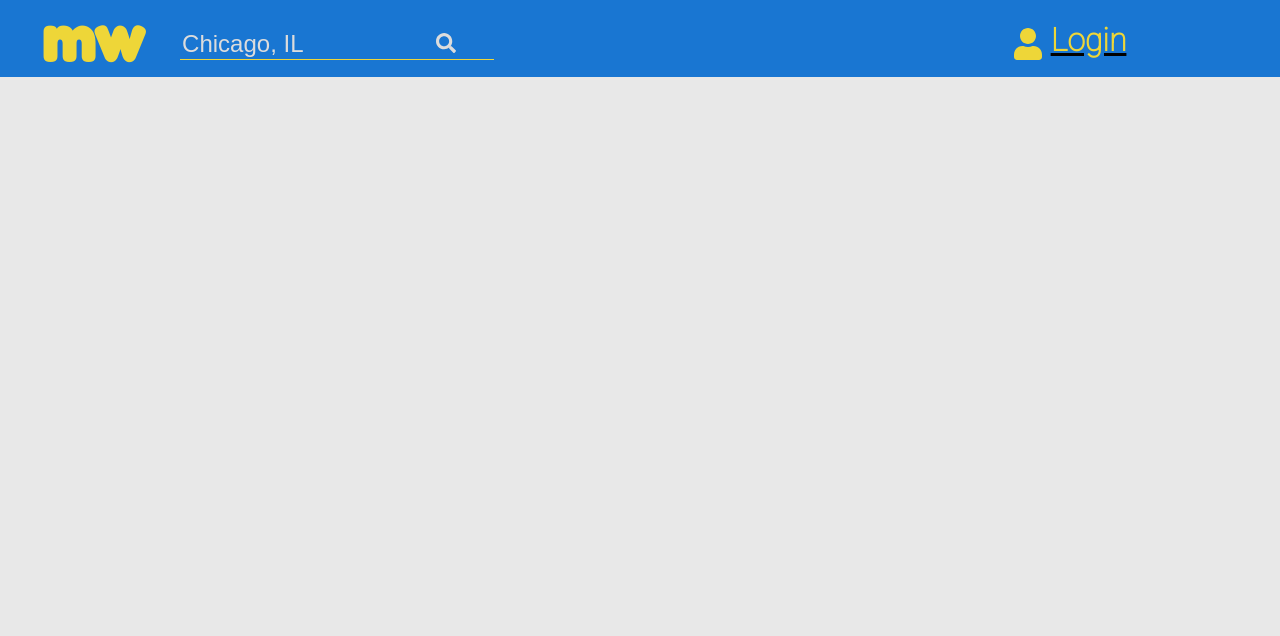
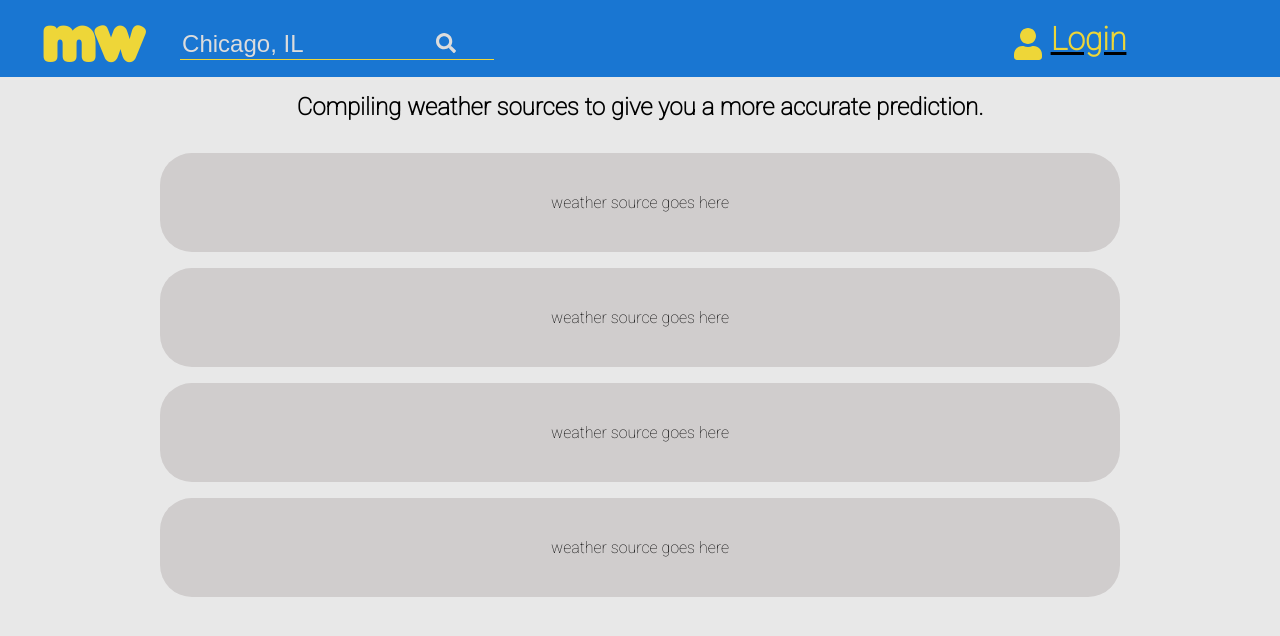
Before and after one commit to Superunknown1103/Multi-Weather, a React (Create React App) app in the folder multi-weather/: page / in a window 1280 px wide. Shown: the top 636 px of the page. Built offline with nearby package versions, Linux system fonts and the light colour scheme.

Commit message:
weatherboxes added

```diff
--- a/multi-weather/src/App.js
+++ b/multi-weather/src/App.js
@@ -1,18 +1,23 @@
 import React, {Component} from 'react';
-import { Route, Switch, BrowserRouter as Router} from 'react-router-dom';
 import Nav from './components/global/nav/index';
+import WeatherList from './components/weatherList/index';
 import './scss/main.scss';
 
 export default class App extends Component {
+  constructor(props) {
+    super(props)
+      this.state = {
+        weatherRes: 'unset'
+      }
+  }
   render(){
     return (
       <div>
           <Nav />
-          <Router>
-              <Switch>
-                {/* <Route exact path="/" component={Home} /> */}
-              </Switch>
-          </Router>
+          <div class="slogan">
+            Compiling weather sources to give you a more accurate prediction.
+          </div>
+          <WeatherList />
           </div>
     )
   }
--- /dev/null
+++ b/multi-weather/src/components/weatherList/index.js
@@ -0,0 +1,16 @@
+import React, {Component} from 'react';
+import WeatherBox from './weatherbox/index.js';
+
+
+export default class WeatherList extends Component {
+render() {
+    return (
+        <div>
+        <WeatherBox />
+        <WeatherBox />
+        <WeatherBox />
+        <WeatherBox />
+        </div>
+    )
+}
+}
--- /dev/null
+++ b/multi-weather/src/components/weatherList/weatherbox/index.js
@@ -0,0 +1,12 @@
+import React, {Component} from 'react';
+
+
+export default class WeatherBox extends Component {
+render() {
+    return (
+       <div class="weatherBox">
+weather source goes here
+       </div>
+    )
+}
+}
--- a/multi-weather/src/scss/main.scss
+++ b/multi-weather/src/scss/main.scss
@@ -11,8 +11,17 @@ $logo-font: 'Fredoka One', cursive;
 }
 
 body {
-    background-color: #e8e8e8
+    background-color: #e8e8e8;
+    font-family: $roboto;
+}
+
+.slogan {
+    text-align: center;
+    padding: 1rem;
+    font-size: 1.5rem;
+    font-weight: bold;
 }
 
 @import
-'nav';
+'nav',
+'weatherlist';
--- /dev/null
+++ b/multi-weather/src/scss/weatherlist.scss
@@ -0,0 +1,10 @@
+.weatherBox {
+    background-color: #d0cdcd;
+    border-radius: 2rem;
+    width: 75%;
+    text-align: center;
+    margin: 0 auto;
+    padding-top: 40px;
+    padding-bottom: 40px;
+    margin-top: 1rem;
+}
```
Also changed, not shown: multi-weather/src/components/other.js (deleted).
